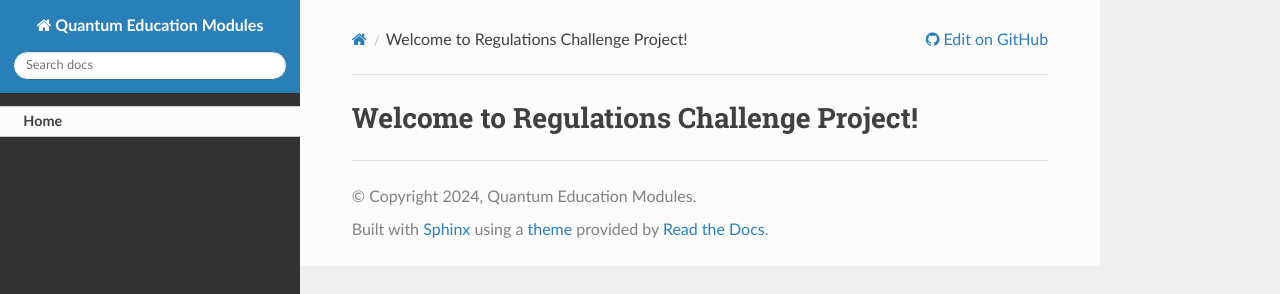
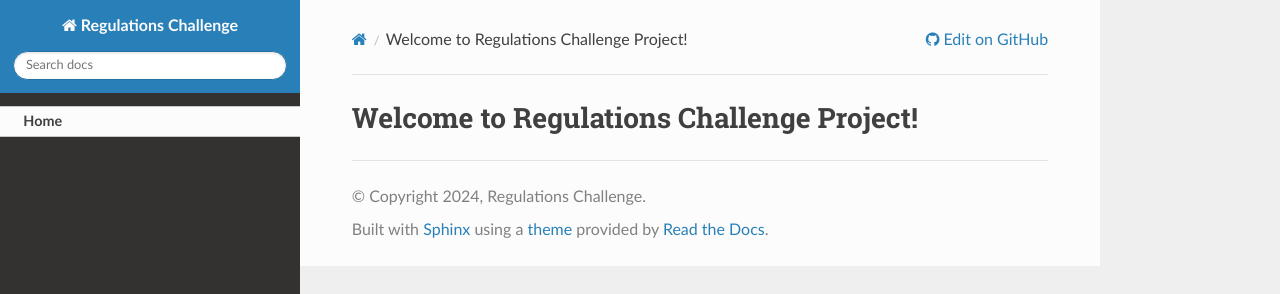
Before and after one commit to Open-Finance-Lab/Regulations_Challenge_COLING_2025, a Sphinx documentation site: the page built from docs/source/index.rst, in a window 1280 px wide. Shown: the top 294 px of the page. Built offline with Sphinx 7.4.7 and the Read the Docs theme 3.1.0, drawn with Linux system fonts in a browser that asks for light colours.

Commit message:
Update conf.py

```diff
--- a/docs/source/conf.py
+++ b/docs/source/conf.py
@@ -11,9 +11,9 @@ sys.path.insert(0, os.path.abspath('.'))
 # -- Project information -----------------------------------------------------
 # https://www.sphinx-doc.org/en/master/usage/configuration.html#project-information
 
-project = 'Quantum Education Modules'
-copyright = '2024, Quantum Education Modules'
-author = 'Quantum Education Modules'
+project = 'Regulations Challenge'
+copyright = '2024, Regulations Challenge'
+author = 'Regulations Challenge'
 
 # -- General configuration ---------------------------------------------------
 # https://www.sphinx-doc.org/en/master/usage/configuration.html#general-configuration
@@ -43,8 +43,8 @@ html_static_path = ['_static']
 
 html_context = {
     "display_github": True, # Integrate GitHub
-    "github_user": "Chriun", # Username
-    "github_repo": "CSCI4961_labs_projects", # Repo name
+    "github_user": "Open-Finance-Lab", # Username
+    "github_repo": "Regulations_Challenge", # Repo name
     "github_version": "main", # Version
     "conf_py_path": "/docs/source/", # Path in the checkout to the docs root
 }
```
